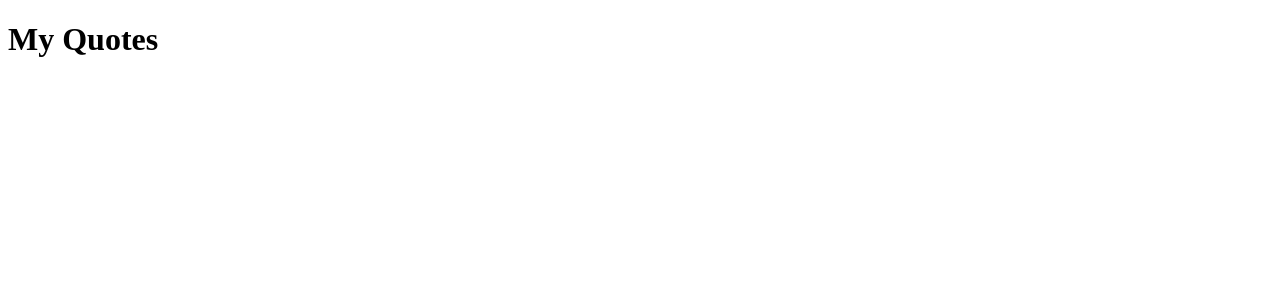
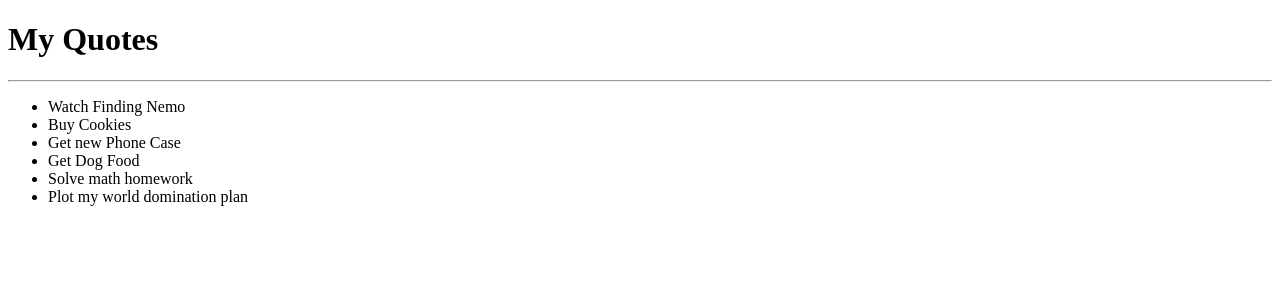
Before and after one commit to samiyah1/Quotes, an Angular app: page / in a window 1280 px wide. Shown: the top 300 px of the page. Built offline with nearby package versions, Linux system fonts and the light colour scheme.

Commit message:
add changes

```diff
--- a/src/app/app.component.html
+++ b/src/app/app.component.html
@@ -1 +1,6 @@
 <h1>My Quotes</h1>
+<hr>
+
+<ul>
+  <li *ngFor='let quote of quotes'>{{quote.name}}</li>
+</ul>
--- a/src/app/app.component.ts
+++ b/src/app/app.component.ts
@@ -1,10 +1,18 @@
 import { Component } from '@angular/core';
-
+import { Quote } from './quote';
 @Component({
   selector: 'app-root',
   templateUrl: './app.component.html',
   styleUrls: ['./app.component.css']
 })
 export class AppComponent {
-  title = 'app';
+quotes = [
+    new Quote (1, 'Watch Finding Nemo'),
+    new Quote (2, 'Buy Cookies'),
+    new Quote (3, 'Get new Phone Case'),
+    new Quote (4, 'Get Dog Food'),
+    new Quote (5, 'Solve math homework'),
+    new Quote (6, 'Plot my world domination plan'),
+
+];
 }
```
